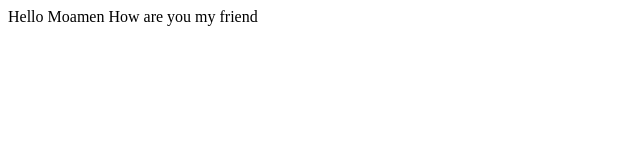
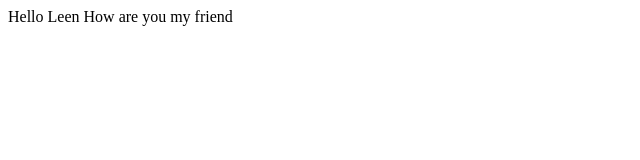
Before and after one commit to karam-mustafa/leenAreejAmal, a plain HTML site: page index.html in a window 1280 px wide. Shown: the full height of the page, 0-640 px from the left. Drawn offline with Linux system fonts and the light colour scheme.

Commit message:
Fix the name

```diff
--- a/index.html
+++ b/index.html
@@ -6,6 +6,6 @@
     <title>Document</title>
 </head>
 <body>
-    Hello Moamen How are you my friend
+    Hello Leen How are you my friend
 </body>
 </html>
```
